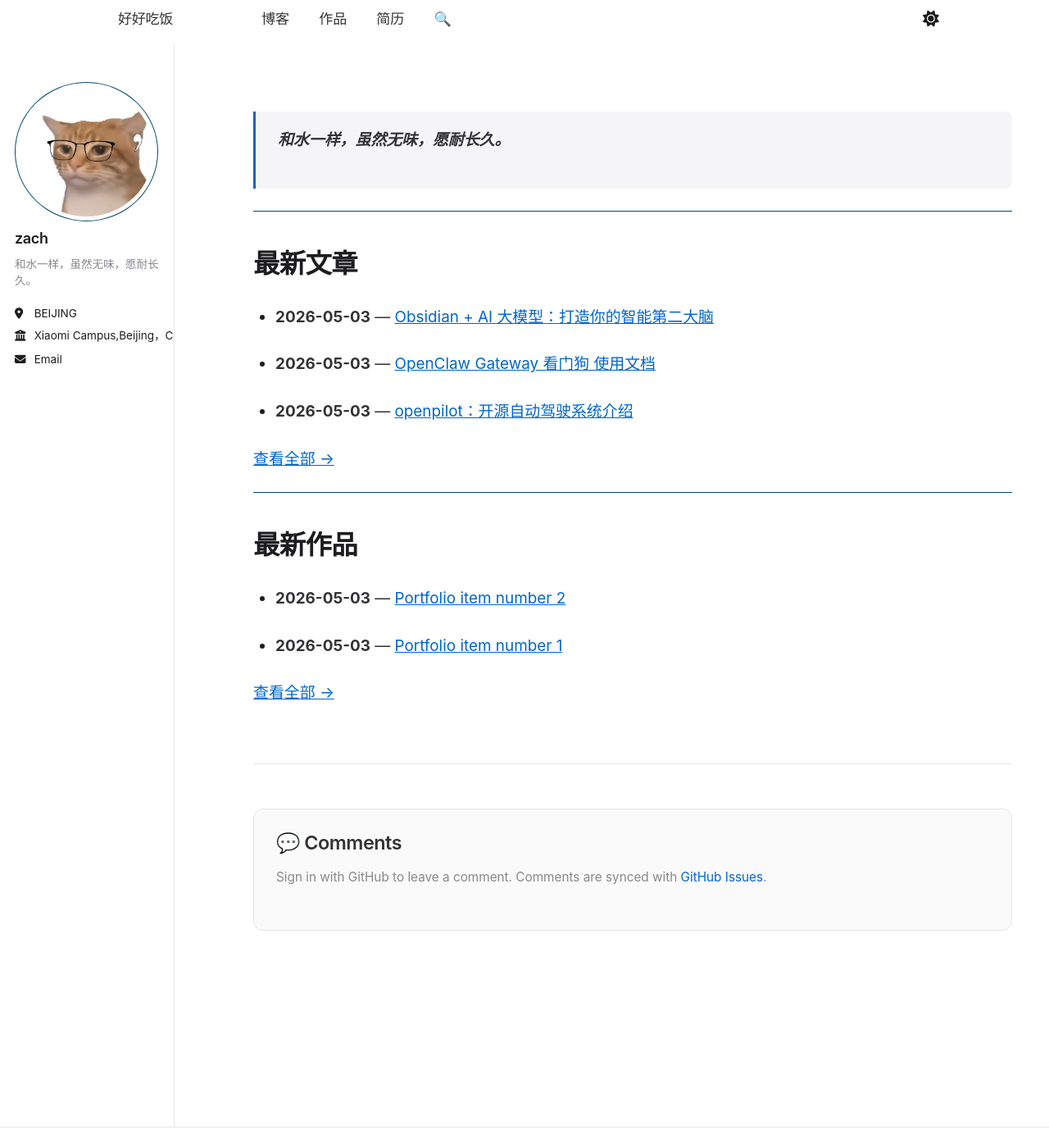
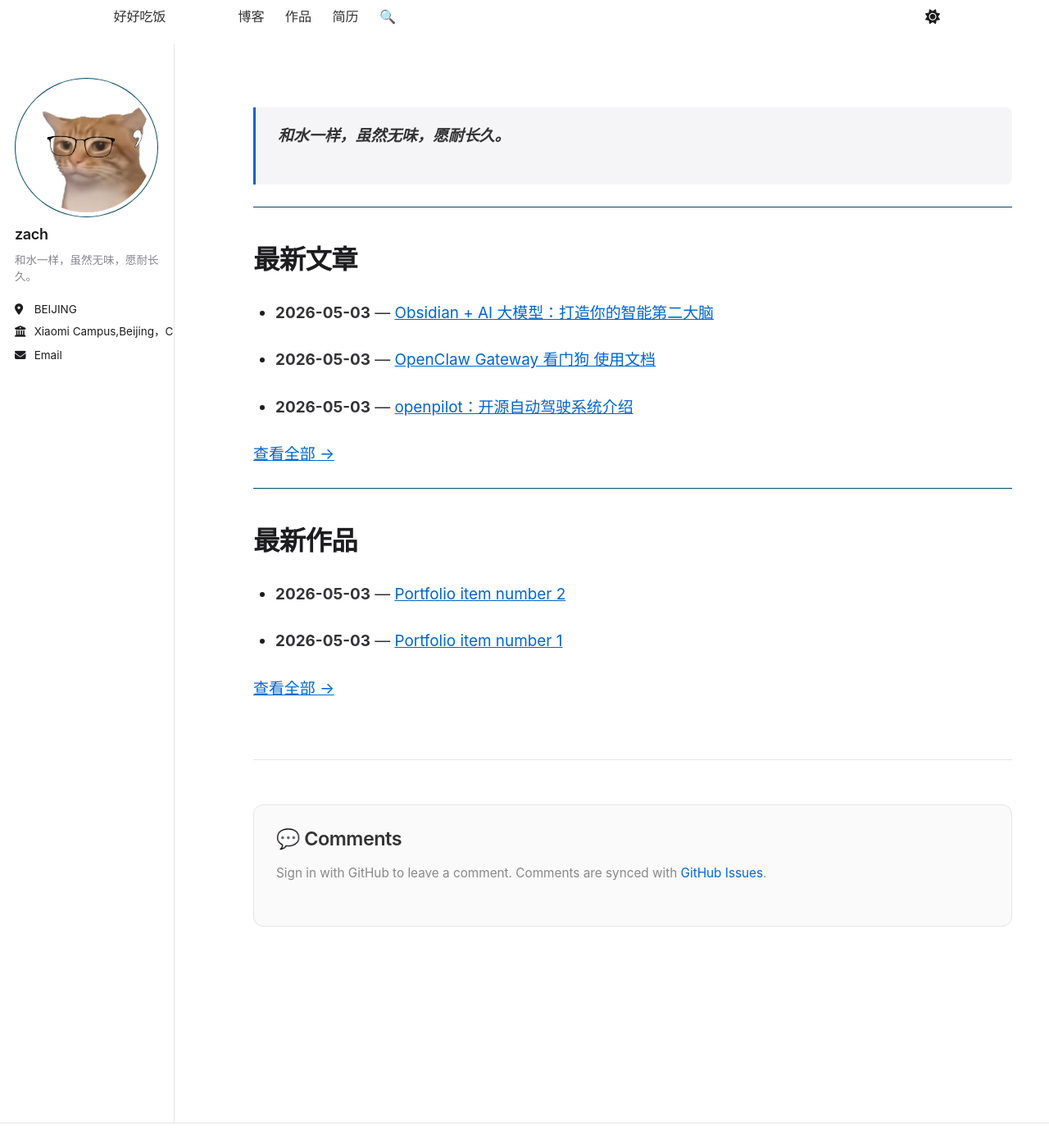
Before and after one commit to zach1219/zach1219.github.io, a Jekyll site: the page built from _pages/about.md, in a window 1280 px wide and 1400 px high. Shown: the whole window at 82% size. Built offline with Jekyll 4.4.1, drawn with Linux system fonts in a browser that asks for light colours; a script that is not in the unit is left out; comment, search, counter and statistics services are not loaded.

Commit message:
fix: disable nav collapse, always show all items

```diff
--- a/_sass/_apple.scss
+++ b/_sass/_apple.scss
@@ -484,56 +484,102 @@
   border-bottom: none !important;
 }
 
-/* ===== Mobile Header Fixes ===== */
-@media (max-width: 768px) {
-  .masthead {
-    background: rgba(255, 255, 255, 0.85) !important;
+/* ===== Navigation - No Collapse ===== */
+.greedy-nav {
+  min-width: 0 !important;
 }
 
-  /* Hide theme toggle from visible links on mobile, move to dropdown */
-  .greedy-nav .visible-links #theme-toggle {
+.greedy-nav button {
   display: none !important;
 }
 
-  /* Show theme toggle in hidden-links dropdown */
-  .hidden-links #theme-toggle {
-    display: block !important;
+.greedy-nav .hidden-links {
+  display: none !important;
 }
 
-  /* Style the hidden-links dropdown */
-  .greedy-nav .hidden-links {
-    background: rgba(255, 255, 255, 0.95) !important;
-    backdrop-filter: saturate(180%) blur(20px) !important;
-    -webkit-backdrop-filter: saturate(180%) blur(20px) !important;
-    border: 1px solid rgba(0, 0, 0, 0.08) !important;
-    border-radius: 12px !important;
-    box-shadow: 0 8px 32px rgba(0, 0, 0, 0.12) !important;
-    padding: 0.5rem !important;
-    min-width: 160px;
+.greedy-nav .visible-links {
+  display: flex !important;
+  align-items: center;
+  flex-wrap: nowrap;
+  width: 100%;
+  gap: 0;
 }
 
-  .greedy-nav .hidden-links li {
-    display: block !important;
+.greedy-nav .visible-links li {
+  display: flex !important;
+  align-items: center;
+  white-space: nowrap;
 }
 
-  .greedy-nav .hidden-links a {
-    padding: 0.7rem 1rem !important;
-    border-radius: 8px !important;
-    font-size: 0.95rem !important;
+.greedy-nav .visible-links li:first-child {
+  margin-right: 1.5rem;
 }
 
-  .greedy-nav .hidden-links a:hover {
-    background: #f5f5f7 !important;
+.greedy-nav .visible-links li:first-child a {
+  font-size: 1.15rem;
+  font-weight: 600;
+  color: #1d1d1f !important;
+  letter-spacing: -0.02em;
+}
+
+.greedy-nav .visible-links li.masthead__menu-item a {
+  font-size: 0.9rem;
+  font-weight: 400;
+  color: #333336 !important;
+  padding: 0.4rem 0.6rem;
+  margin: 0 0.1rem;
+  border-radius: 6px;
+  transition: background 0.2s, color 0.2s;
+}
+
+.greedy-nav .visible-links li.masthead__menu-item a:hover {
+  background: #f5f5f7;
+  color: #1d1d1f !important;
+}
+
+.greedy-nav .visible-links #theme-toggle {
+  margin-left: auto !important;
+}
+
+.greedy-nav .visible-links #theme-toggle a {
+  width: 32px;
+  height: 32px;
+  display: flex !important;
+  align-items: center;
+  justify-content: center;
+  border-radius: 50%;
+  transition: background 0.2s;
+  margin: 0;
+  padding: 0 !important;
+}
+
+.greedy-nav .visible-links #theme-toggle a:hover {
+  background: #f5f5f7;
+}
+
+.greedy-nav .visible-links #theme-toggle i {
+  font-size: 1rem;
+  color: #1d1d1f;
+}
+
+/* Remove underline animation */
+.greedy-nav .visible-links li.masthead__menu-item a::before {
+  display: none !important;
+}
+
+/* Mobile: smaller font */
+@media (max-width: 768px) {
+  .masthead__inner-wrap {
+    padding: 0.4rem 0.8rem !important;
+  }
+  .greedy-nav .visible-links li:first-child {
+    margin-right: 0.8rem;
+  }
+  .greedy-nav .visible-links li:first-child a {
+    font-size: 1rem;
+  }
+  .greedy-nav .visible-links li.masthead__menu-item a {
+    font-size: 0.8rem;
+    padding: 0.3rem 0.4rem;
   }
 }
-
-/* Desktop: always show theme toggle in header */
-@media (min-width: 769px) {
-  .greedy-nav .visible-links #theme-toggle {
-    display: flex !important;
-    align-items: center;
-  }
-  .hidden-links #theme-toggle {
-    display: none !important;
-  }
-}
```
Lines whose indentation alone changed are shown as unchanged.
